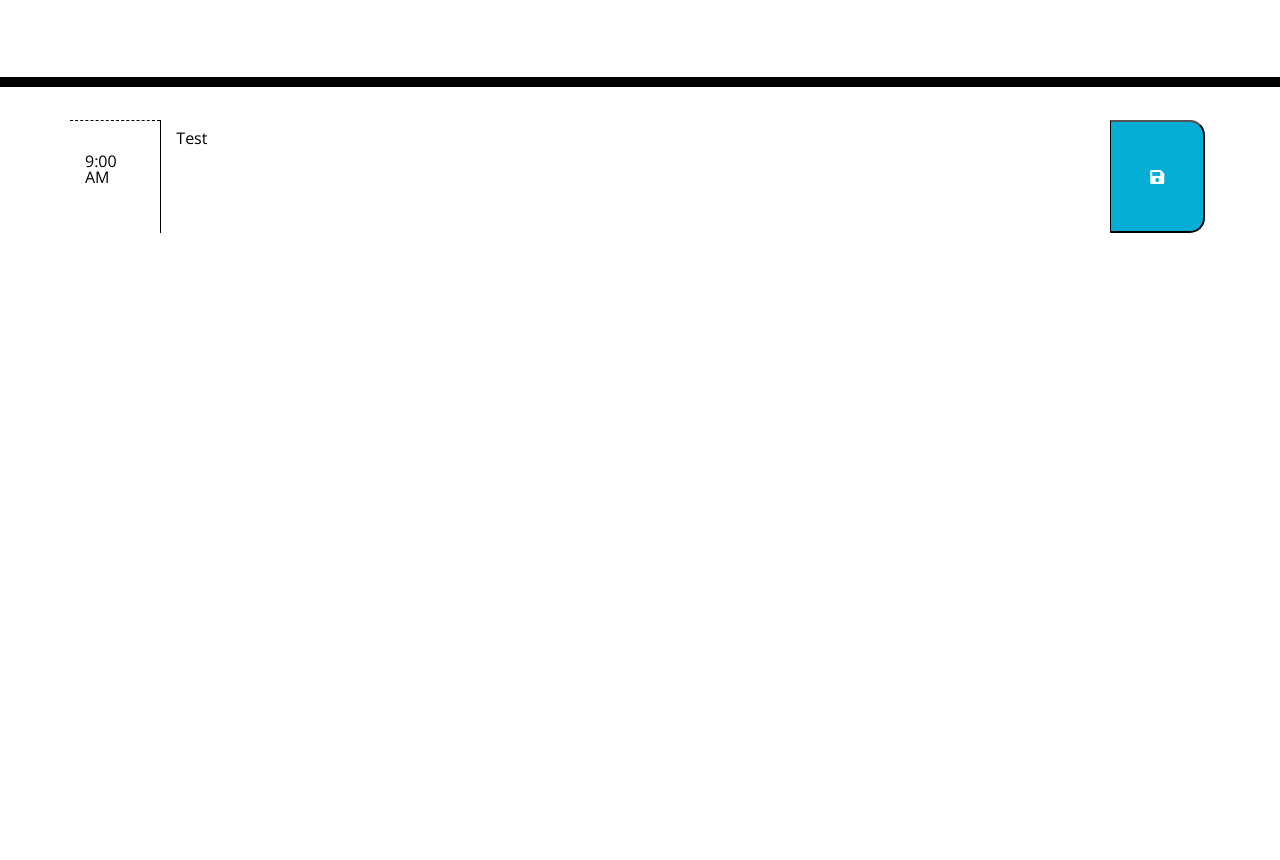
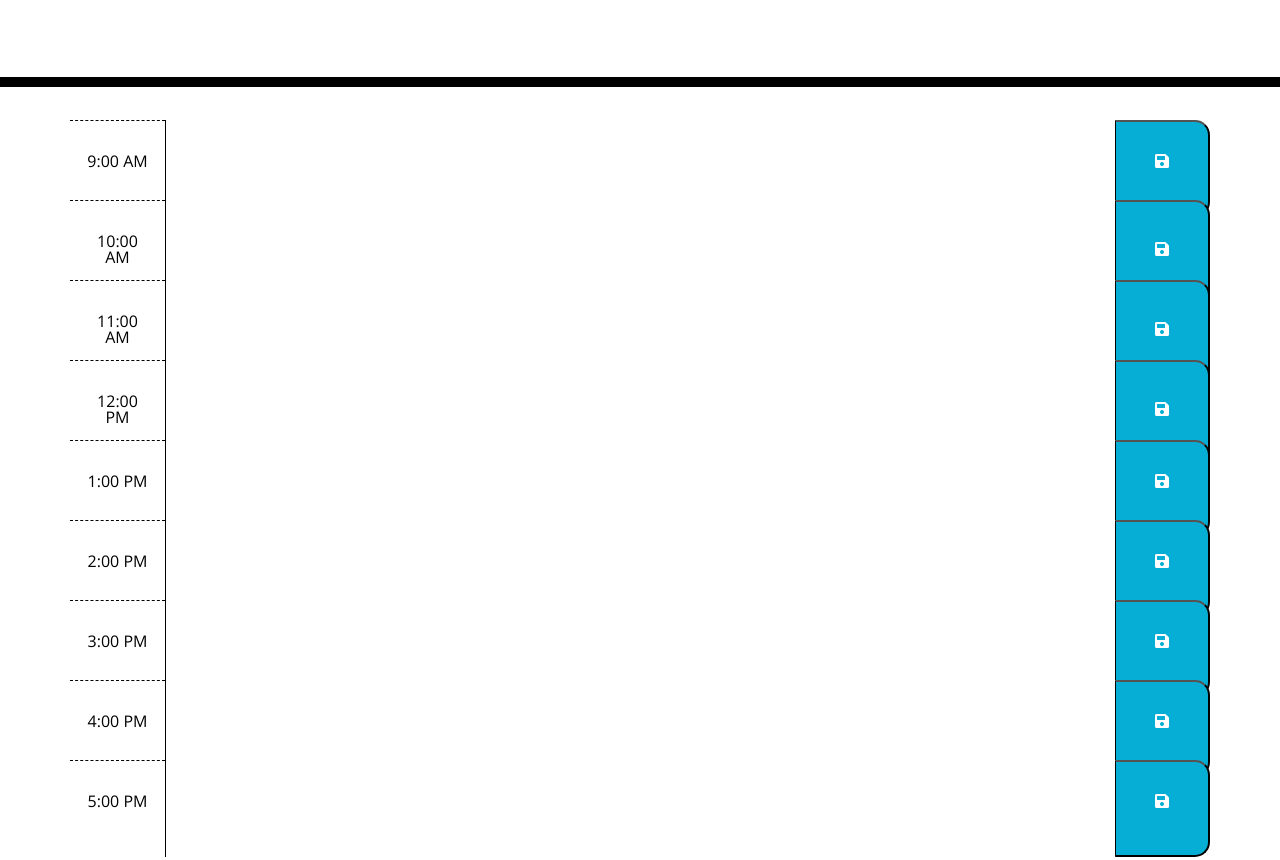
Before and after one commit to kvetsitty/work-day-scheduler, a plain HTML site: page index.html in a window 1280 px wide. Shown: the part 181-1041 px from the top of the page. Before the commit the page ends 800 px from the top, so only its background shows below. Drawn offline with nearby package versions, Linux system fonts and the light colour scheme.

Commit message:
added all time rows

```diff
--- a/index.html
+++ b/index.html
@@ -31,11 +31,93 @@
     <div class="container">
     <!-- Timeblocks go here -->
       <div class="row">
-        <div class="hour">
-        <p class="time-block col-1">9:00 AM</p>
+        <div class="hour col-1">
+        <p class="time-block">9:00 AM</p>
         </div>
-          <textarea class="textarea col-10">Test</textarea>
-            <button type = "button" class="saveBtn col-1"><i class="fas fa-save"></i></button>
+          <textarea class="textarea col-10">
+          </textarea>
+          <button type = "button" class="saveBtn col-1"><i class="fas fa-save">
+          </i></button>
+      </div>
+
+      <div class="row">
+        <div class="hour col-1">
+        <p class="time-block">10:00 AM</p>
+        </div>
+          <textarea class="textarea col-10">
+          </textarea>
+          <button type = "button" class="saveBtn col-1"><i class="fas fa-save">
+          </i></button>
+      </div>
+
+      <div class="row">
+        <div class="hour col-1">
+        <p class="time-block">11:00 AM</p>
+        </div>
+          <textarea class="textarea col-10">
+          </textarea>
+          <button type = "button" class="saveBtn col-1"><i class="fas fa-save">
+          </i></button>
+      </div>
+
+      <div class="row">
+        <div class="hour col-1">
+        <p class="time-block">12:00 PM</p>
+        </div>
+          <textarea class="textarea col-10">
+          </textarea>
+          <button type = "button" class="saveBtn col-1"><i class="fas fa-save">
+          </i></button>
+      </div>
+
+      <div class="row">
+        <div class="hour col-1">
+        <p class="time-block">1:00 PM</p>
+        </div>
+          <textarea class="textarea col-10">
+          </textarea>
+          <button type = "button" class="saveBtn col-1"><i class="fas fa-save">
+          </i></button>
+      </div>
+
+      <div class="row">
+        <div class="hour col-1">
+        <p class="time-block">2:00 PM</p>
+        </div>
+          <textarea class="textarea col-10">
+          </textarea>
+          <button type = "button" class="saveBtn col-1"><i class="fas fa-save">
+          </i></button>
+      </div>
+
+      <div class="row">
+        <div class="hour col-1">
+        <p class="time-block">3:00 PM</p>
+        </div>
+          <textarea class="textarea col-10">
+          </textarea>
+          <button type = "button" class="saveBtn col-1"><i class="fas fa-save">
+          </i></button>
+      </div>
+
+      <div class="row">
+        <div class="hour col-1">
+        <p class="time-block">4:00 PM</p>
+        </div>
+          <textarea class="textarea col-10">
+          </textarea>
+          <button type = "button" class="saveBtn col-1"><i class="fas fa-save">
+          </i></button>
+      </div>
+
+      <div class="row">
+        <div class="hour col-1">
+        <p class="time-block">5:00 PM</p>
+        </div>
+          <textarea class="textarea col-10">
+          </textarea>
+          <button type = "button" class="saveBtn col-1"><i class="fas fa-save">
+          </i></button>
       </div>
     </div>
 
```
